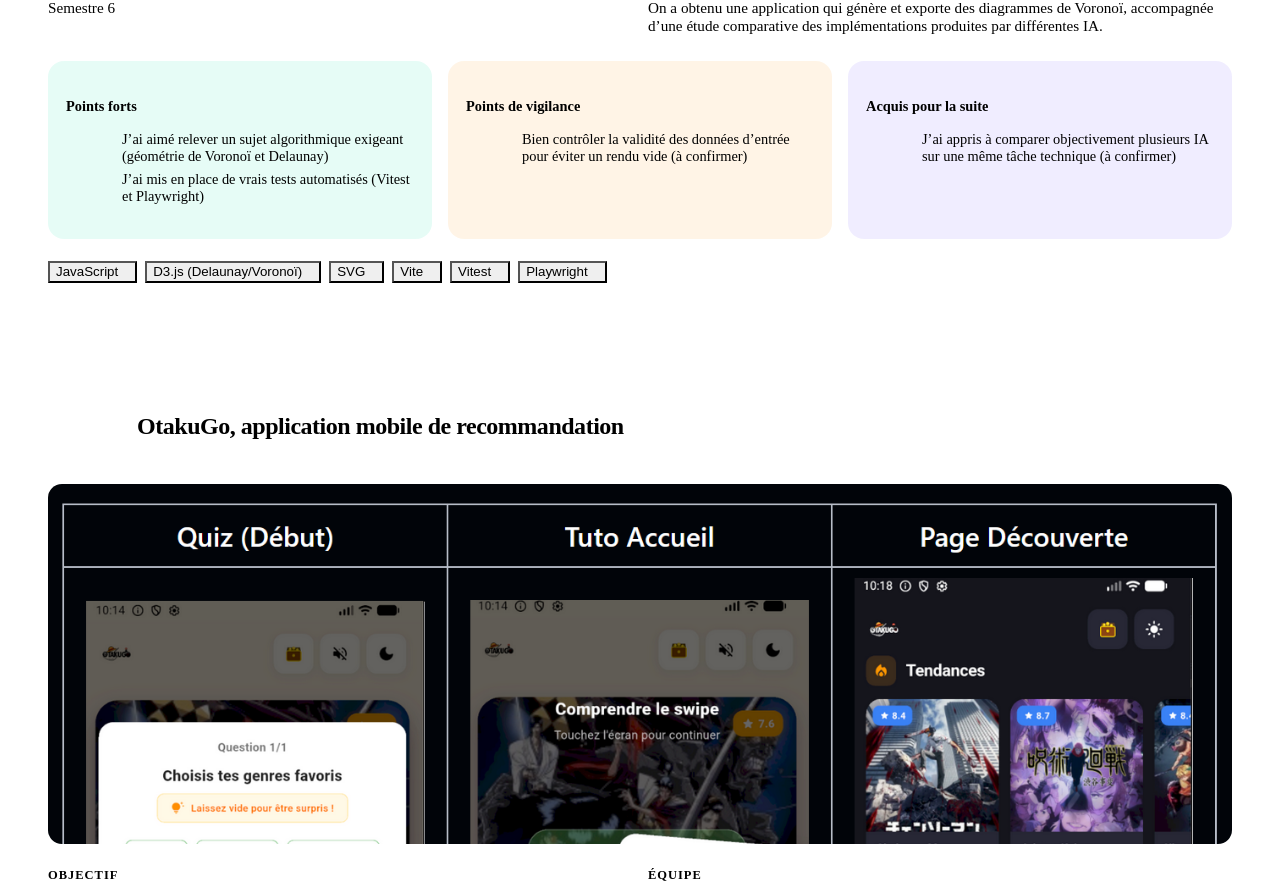
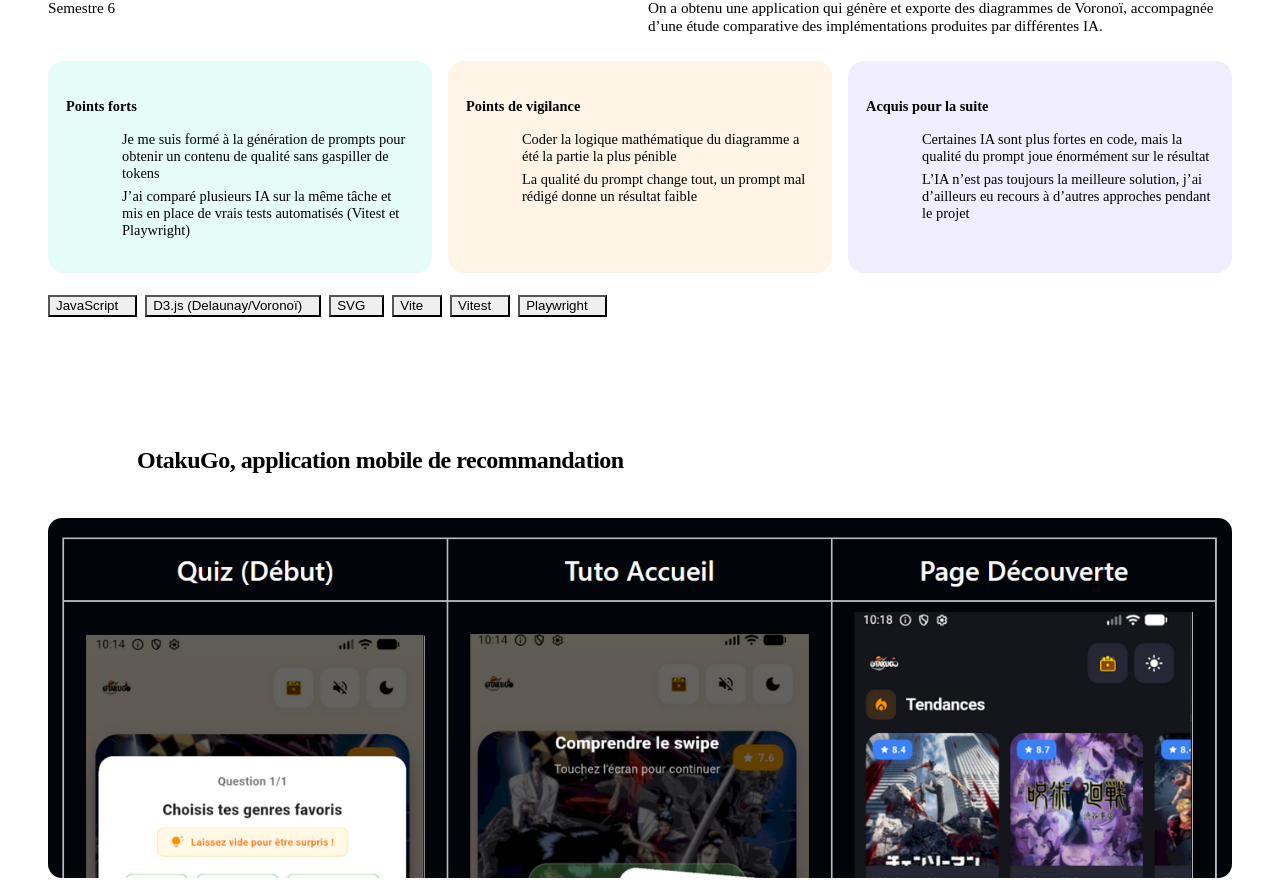
Before and after one commit to SKGE93/portfolio-academique-villetaneuse, a React (Vite) app: page / in a window 1280 px wide. Shown: the part 5800-6686 px from the top of the page. Built offline with nearby package versions, Linux system fonts and the light colour scheme; the HTML template or start-up script is replaced by a standard one.

Commit message:
SAÉ S6: auto-évaluation réelle (prompt engineering, logique maths pénible, qualité du prompt, IA pas toujours la meilleure solution)

```diff
--- a/src/data/content.js
+++ b/src/data/content.js
@@ -126,9 +126,9 @@
     outils: ['JavaScript', 'D3.js (Delaunay/Voronoï)', 'SVG', 'Vite', 'Vitest', 'Playwright'],
     resultats: 'On a obtenu une application qui génère et exporte des diagrammes de Voronoï, accompagnée d’une étude comparative des implémentations produites par différentes IA.',
     valorisation: 'Des algorithmes géométriques, de la qualité logicielle (tests unitaires et de bout en bout) et un regard critique sur les outils d’IA générative, en plein dans mon orientation Data & IA.',
-    pointsForts: ['J’ai aimé relever un sujet algorithmique exigeant (géométrie de Voronoï et Delaunay)', 'J’ai mis en place de vrais tests automatisés (Vitest et Playwright)'],
-    vigilance: ['Bien contrôler la validité des données d’entrée pour éviter un rendu vide (à confirmer)'],
-    acquis: ['J’ai appris à comparer objectivement plusieurs IA sur une même tâche technique (à confirmer)'],
+    pointsForts: ['Je me suis formé à la génération de prompts pour obtenir un contenu de qualité sans gaspiller de tokens', 'J’ai comparé plusieurs IA sur la même tâche et mis en place de vrais tests automatisés (Vitest et Playwright)'],
+    vigilance: ['Coder la logique mathématique du diagramme a été la partie la plus pénible', 'La qualité du prompt change tout, un prompt mal rédigé donne un résultat faible'],
+    acquis: ['Certaines IA sont plus fortes en code, mais la qualité du prompt joue énormément sur le résultat', 'L’IA n’est pas toujours la meilleure solution, j’ai d’ailleurs eu recours à d’autres approches pendant le projet'],
   },
   {
     code: 'SAÉ · S5',
```
